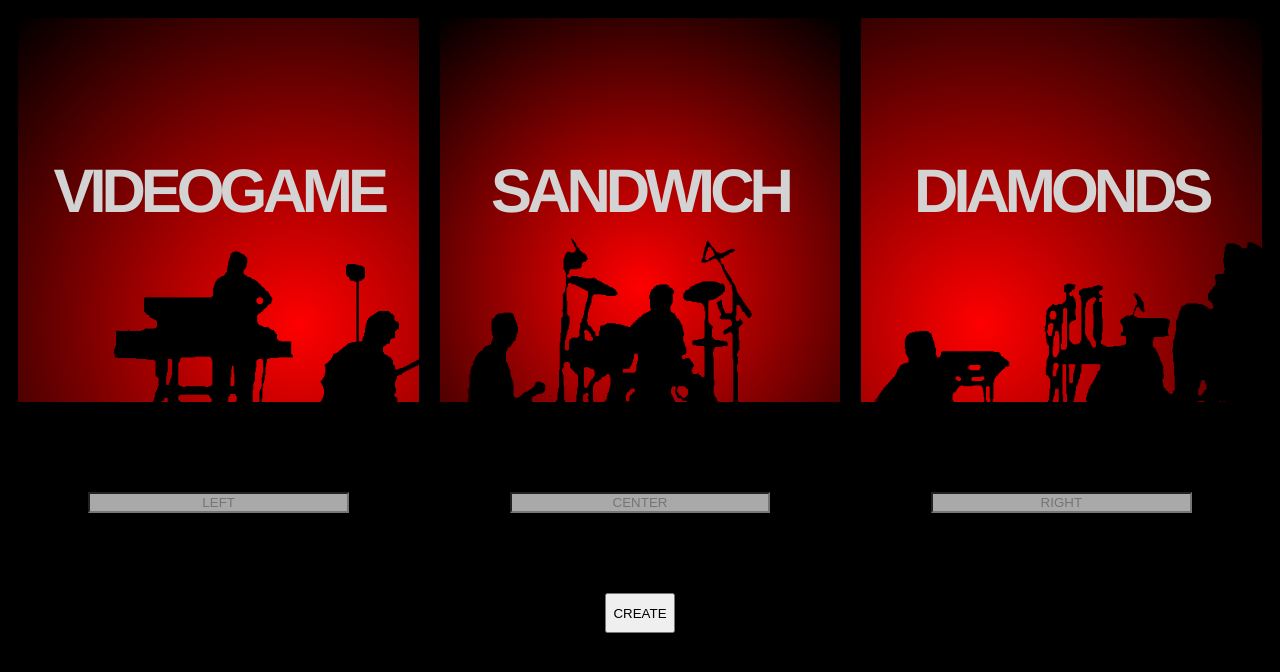
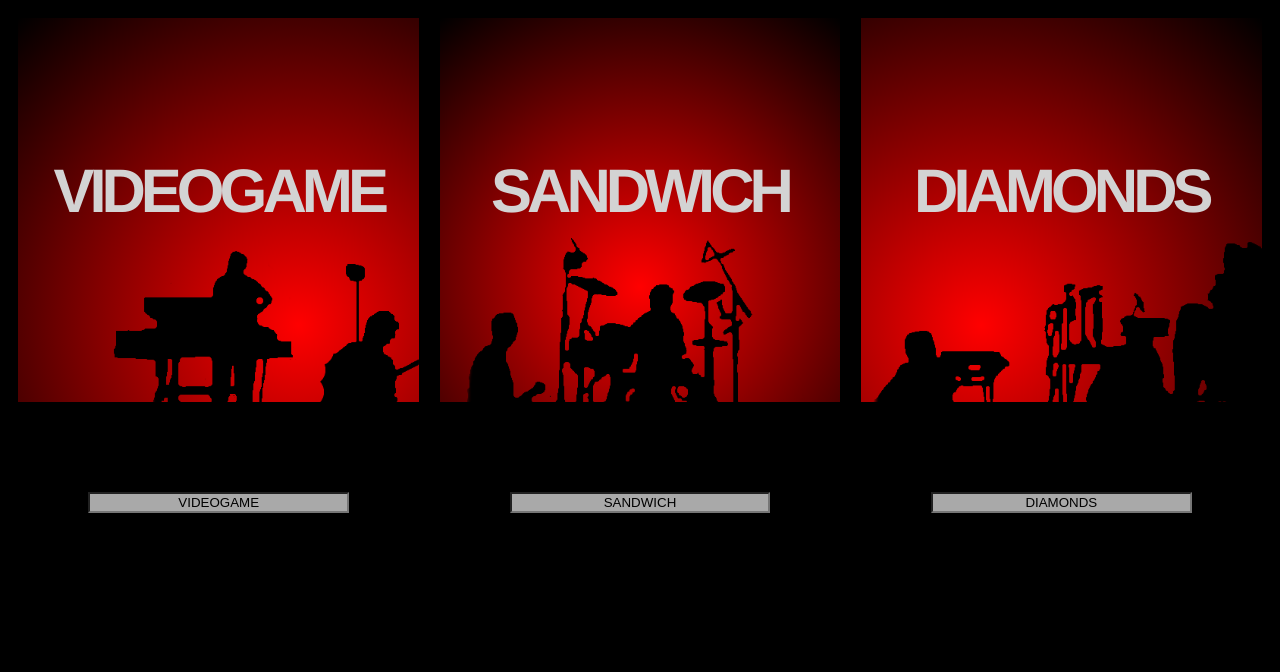
Before and after one commit to jonsolari/flippy-floppy, a Vue app: page / in a window 1280 px wide. Shown: the top 672 px of the page. Built offline with nearby package versions, Linux system fonts and the light colour scheme.

Commit message:
we have working inputs

```diff
--- a/src/App.vue
+++ b/src/App.vue
@@ -12,11 +12,10 @@
     </div>
 
     <div class="inputs">
-      <input type="text" class="boxes" placeholder="LEFT">
-      <input type="text" class="boxes" placeholder="CENTER">
-      <input type="text" class="boxes" placeholder="RIGHT">
+      <input type="text" class="boxes" v-model="left">
+      <input type="text" class="boxes" v-model="center">
+      <input type="text" class="boxes" v-model="right">
     </div>
-    <button type="submit" class="btn">CREATE</button>
 
   </div>
 </template>
```
